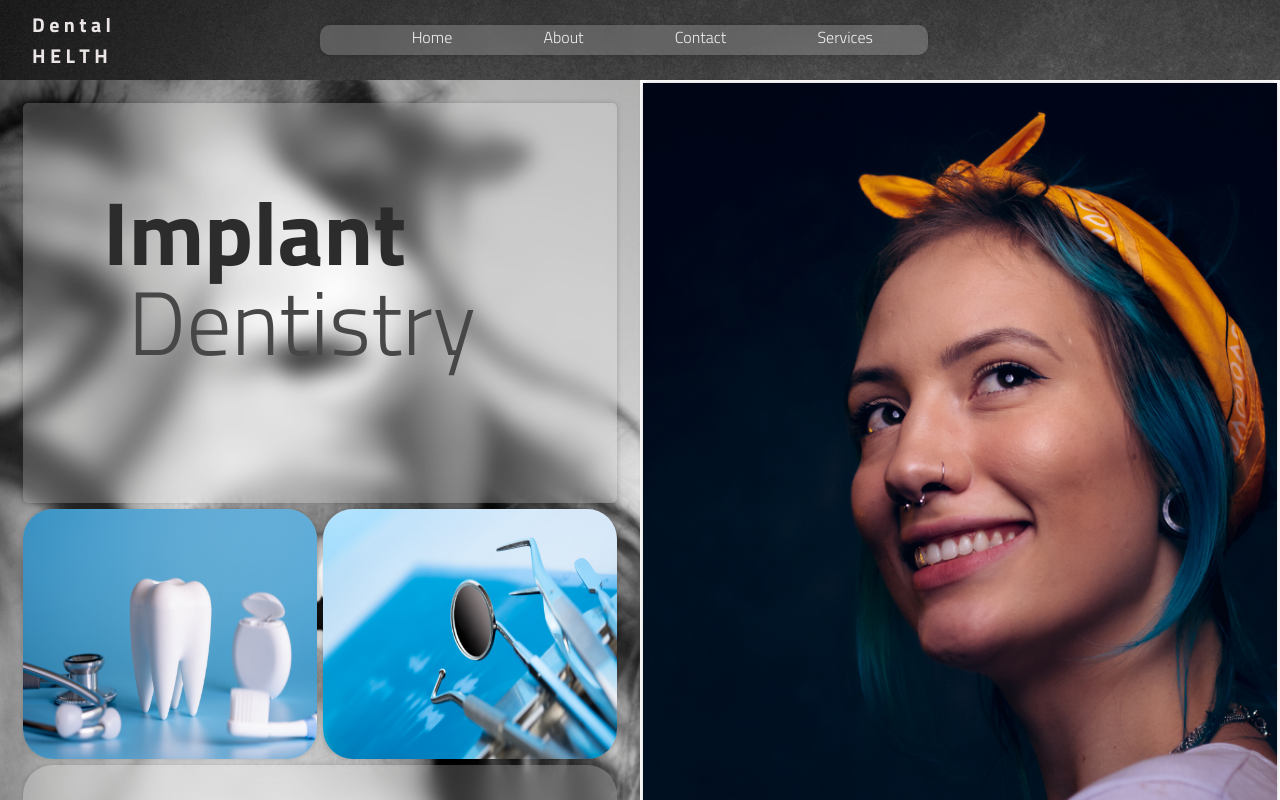
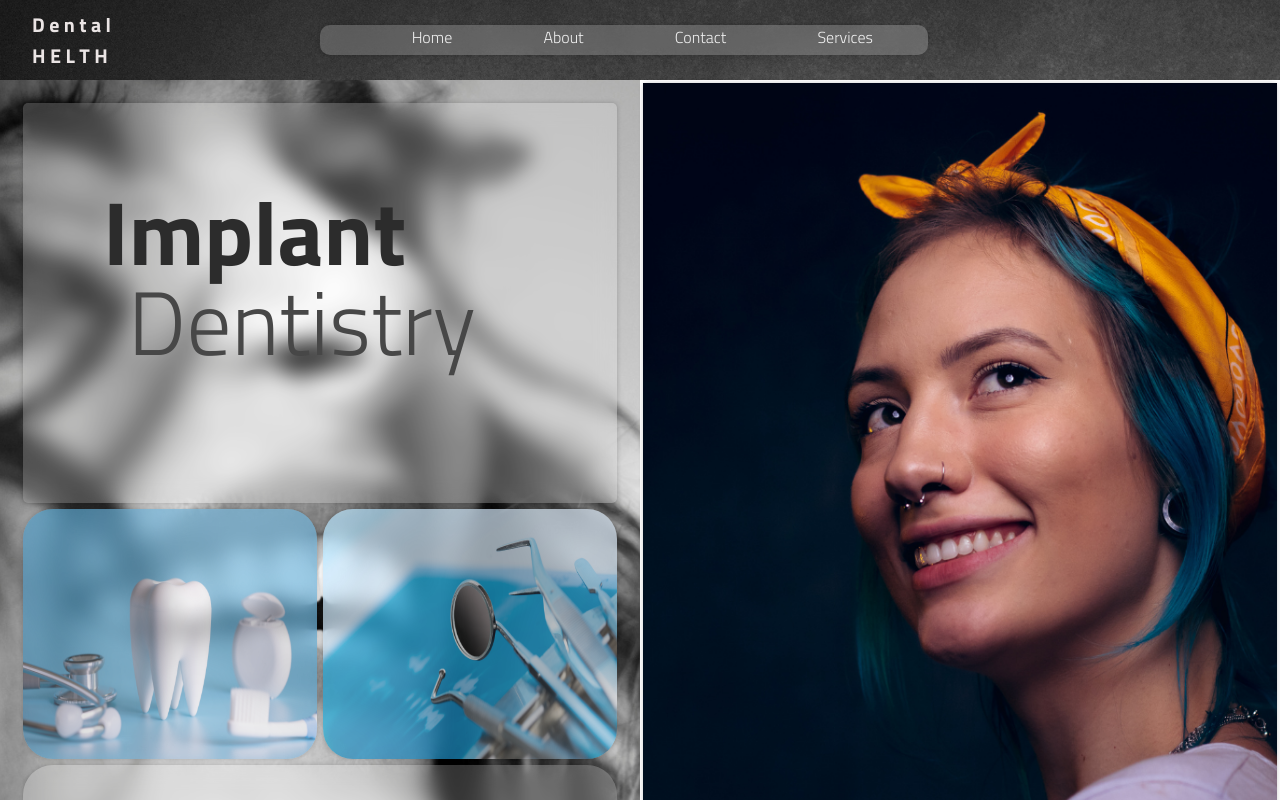
Before and after one commit to malith1997/dental1, a React (Create React App) app: page / in a window 1280 px wide. Shown: the top 800 px of the page. Built offline with nearby package versions, Linux system fonts and the light colour scheme.

Commit message:
do transitions & animation parts

```diff
--- a/src/Styles/main.css
+++ b/src/Styles/main.css
@@ -35,6 +35,7 @@ header{
   box-shadow: 0 0 5px rgba(0,0,0,0.2);
   transition: 2s;
   z-index: 0;
+  transition: 5s;
 }
 
 nav a{
@@ -42,6 +43,7 @@ nav a{
   color: rgb(241, 241, 241);
   text-decoration: none;
   margin-left: 15%;
+  transition: 5s;
 
 }
 
@@ -129,6 +131,7 @@ header .nav-btn{
   box-shadow: 0 0 5px rgba(0,0,0,0.2);
   background-color: rgba(255, 255, 255, 0.2);
   backdrop-filter: blur(10px);
+  transition: 1.5s;
 }
 
 .card-02:hover {
@@ -136,6 +139,7 @@ header .nav-btn{
   box-shadow: 0 2px 8px rgba(0, 0, 0, 0.1);
   backdrop-filter: blur(30px);
   color: #252525;
+  transition: 1.5s;
 }
 
 .card-03{
@@ -149,6 +153,7 @@ header .nav-btn{
   box-shadow: 0 0 5px rgba(0,0,0,0.2);
   background-color: rgba(255, 255, 255, 0.2);
   backdrop-filter: blur(10px);
+  transition: 1.5s;
 }
 
 .card-03:hover {
@@ -156,6 +161,11 @@ header .nav-btn{
   box-shadow: 0 2px 8px rgba(0, 0, 0, 0.1);
   backdrop-filter: blur(30px);
   color: #252525;
+  transition: 1.5s;
+  border-radius: 50px;
+
+
+
 }
 
 .card-20{
@@ -169,6 +179,7 @@ header .nav-btn{
   box-shadow: 0 0 5px rgba(0,0,0,0.2);
   background-color: rgba(255, 255, 255, 0.2);
   backdrop-filter: blur(10px);
+  transition: 5s;
 }
 
 .card-20:hover {
@@ -176,6 +187,7 @@ header .nav-btn{
   box-shadow: 0 2px 8px rgba(0, 0, 0, 0.1);
   backdrop-filter: blur(30px);
   color: #252525;
+  transition: 5s;
 }
 
 .card-04{
@@ -415,6 +427,18 @@ header .nav-btn{
   height: 100%;
   position: relative;
   border-radius: 30px;
+  opacity: 0.6;
+
+
+
+}
+.img8:hover {
+
+  box-shadow: 0 2px 8px rgba(0, 0, 0, 0.1);
+  backdrop-filter: blur(100px);
+  color: #252525;
+  transition: 5s;
+  opacity: 1;
 
 }
 
@@ -1079,10 +1103,6 @@ header .nav-btn{
                   margin-top: 10px;
 
 
-
-
-
-
                 }
               .BtnCard6:hover {
                   color: #000000;
```
